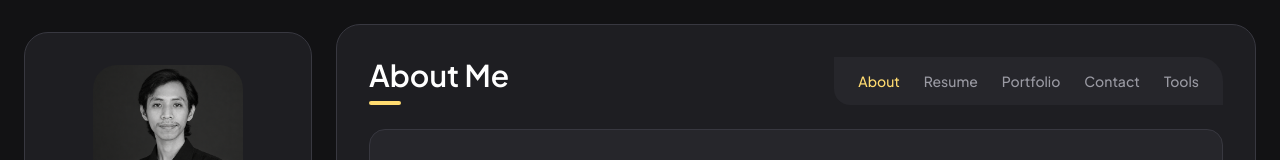
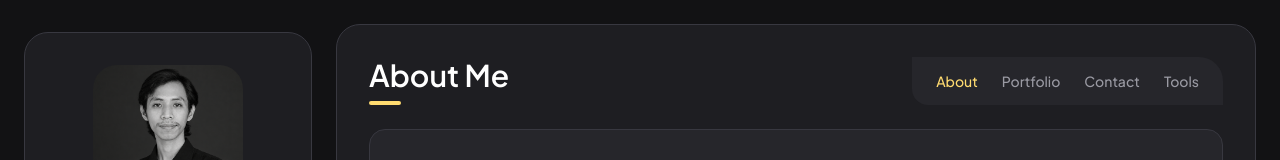
Before and after one commit to Kevin12er/PortoNext, a Next.js app: page / in a window 1280 px wide. Shown: the top 160 px of the page. Built offline with nearby package versions, Linux system fonts and the light colour scheme.

Commit message:
fix: delete resume

```diff
--- a/src/app/page.tsx
+++ b/src/app/page.tsx
@@ -1,7 +1,6 @@
 import Sidebar from "@/components/layout/sidebar";
 import About from "@/components/sections/about";
 import Portofolio from "@/components/sections/porto";
-import Resume from "@/components/sections/resume";
 import Techstack from "@/components/sections/tech-stack";
 import MainPanel from "@/components/layout/main-panel";
 import Contact from "@/components/sections/contact";
@@ -17,7 +16,6 @@ export default function Home() {
             Portfolio: <Portofolio />,
             Contact: <Contact />,
             Tools: <Techstack />,
-            Resume: <Resume />,
           }}
         />
       </main>
--- a/src/components/layout/TabNav.tsx
+++ b/src/components/layout/TabNav.tsx
@@ -1,10 +1,4 @@
-export const tabs = [
-  "About",
-  "Resume",
-  "Portfolio",
-  "Contact",
-  "Tools"
-] as const;
+export const tabs = ["About", "Portfolio", "Contact", "Tools"] as const;
 export type TabName = (typeof tabs)[number];
 
 type TabNavProps = {
```
